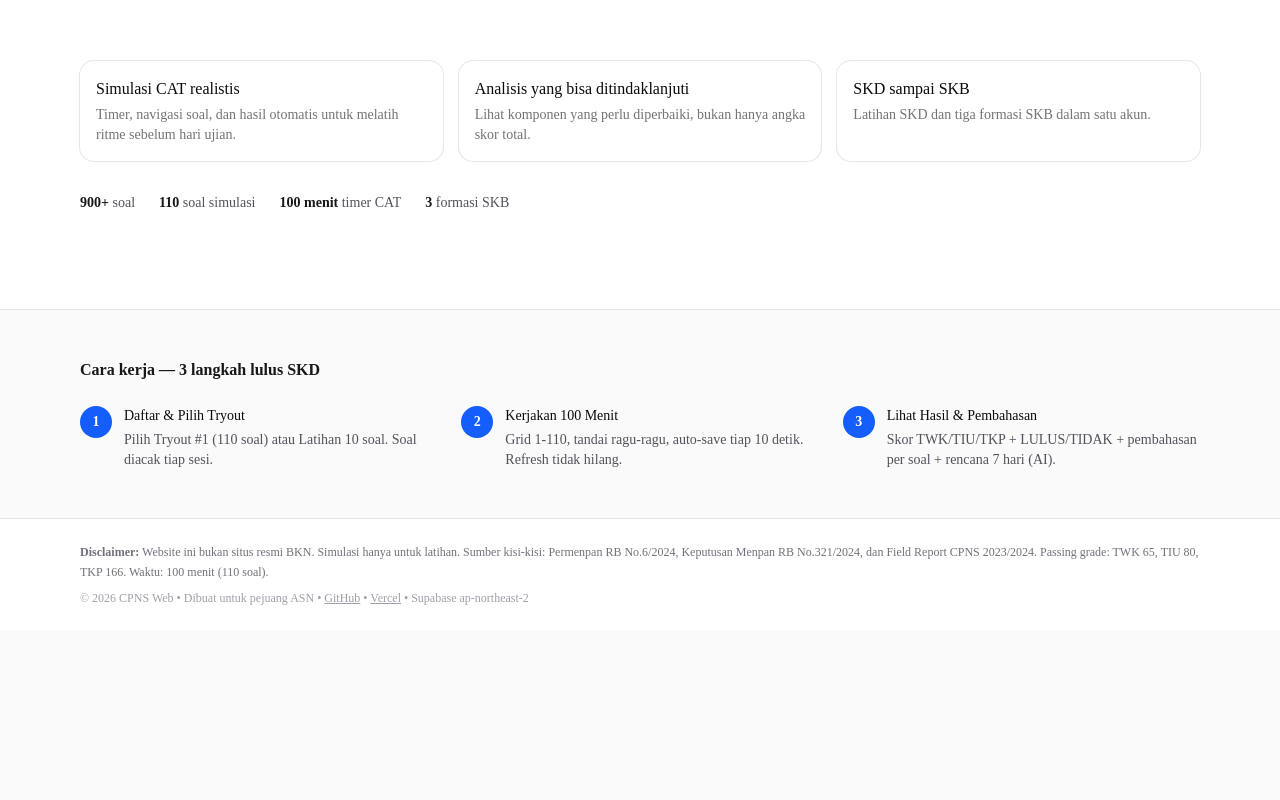
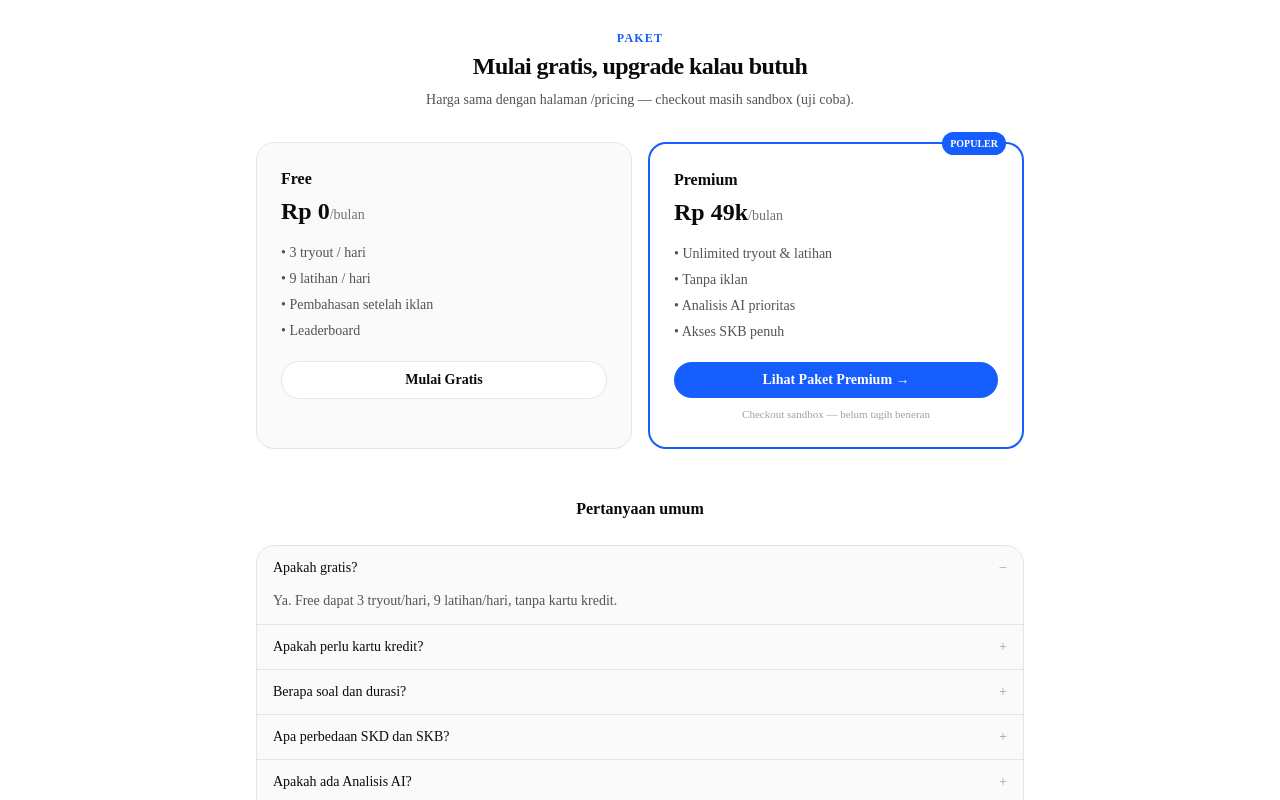
Before and after one commit to RhazorJavkins/CPNS_WEB, a Next.js app: page / in a window 1280 px wide. Shown: the part 3940-4740 px from the top of the page. Before the commit the page ends 4570 px from the top, so only its background shows below. Built offline with nearby package versions, Linux system fonts and the light colour scheme; no server answers; the database is empty.

Commit message:
feat: Fase 7 PricingFaq
- 2 kartu Free/Premium Rp49k, CTA /pricing, sandbox note, FAQ 8 item accordion + JSON-LD sinkron

```diff
--- a/src/app/page.tsx
+++ b/src/app/page.tsx
@@ -7,6 +7,7 @@ import ProductWalkthrough from "@/components/landing/ProductWalkthrough";
 import FeatureShowcase from "@/components/landing/FeatureShowcase";
 import SkbSection from "@/components/landing/SkbSection";
 import ResultPreview from "@/components/landing/ResultPreview";
+import PricingFaq from "@/components/landing/PricingFaq";
 
 function FAQSchema() {
   const faq = {
@@ -60,6 +61,7 @@ export default function Home() {
       <FeatureShowcase />
       <SkbSection />
       <ResultPreview />
+      <PricingFaq />
       <section className="flex-1 bg-white dark:bg-zinc-900">
         <div className="max-w-6xl mx-auto px-4 py-16 md:py-24">
           <div className="grid gap-4 md:grid-cols-3">
--- /dev/null
+++ b/src/components/landing/PricingFaq.tsx
@@ -0,0 +1,71 @@
+"use client";
+import Link from "next/link";
+import { useState } from "react";
+
+const faqs = [
+  { q: "Apakah gratis?", a: "Ya. Free dapat 3 tryout/hari, 9 latihan/hari, tanpa kartu kredit." },
+  { q: "Apakah perlu kartu kredit?", a: "Tidak. Daftar pakai email saja." },
+  { q: "Berapa soal dan durasi?", a: "SKD 110 soal (TWK 30, TIU 35, TKP 45) — 100 menit. SKB 200 soal per formasi." },
+  { q: "Apa perbedaan SKD dan SKB?", a: "SKD seleksi dasar (TWK/TIU/TKP). SKB seleksi bidang sesuai formasi Guru/Nakes/Teknis." },
+  { q: "Apakah ada Analisis AI?", a: "Ada. AI rangkum kelemahan + buat rencana 7 hari dari riwayat tryout kamu." },
+  { q: "Bagaimana iklan reward bekerja?", a: "Free lihat iklan setelah submit untuk buka pembahasan — Premium tanpa iklan." },
+  { q: "Apakah ada leaderboard?", a: "Ada. Top 100 nasional & leaderboard khusus Tryout Akbar mingguan." },
+  { q: "Apakah CPNS Web situs resmi BKN?", a: "Bukan. Ini platform latihan mandiri — bukan situs resmi BKN/instansi pemerintah." },
+];
+
+export default function PricingFaq() {
+  const [open, setOpen] = useState<number | null>(0);
+  return (
+    <section className="bg-white dark:bg-zinc-950 border-t">
+      <div className="max-w-6xl mx-auto px-4 py-12 md:py-16">
+        {/* Pricing preview */}
+        <div className="text-center max-w-2xl mx-auto">
+          <p className="text-xs font-semibold tracking-widest uppercase text-blue-600">Paket</p>
+          <h2 className="text-xl md:text-2xl font-bold tracking-tight mt-1">Mulai gratis, upgrade kalau butuh</h2>
+          <p className="text-sm text-zinc-600 dark:text-zinc-400 mt-2">Harga sama dengan halaman /pricing — checkout masih sandbox (uji coba).</p>
+        </div>
+        <div className="mt-8 grid gap-4 md:grid-cols-2 max-w-3xl mx-auto">
+          <div className="rounded-2xl border bg-zinc-50 dark:bg-zinc-900 p-6">
+            <h3 className="font-bold">Free</h3>
+            <p className="text-2xl font-black mt-1">Rp 0<span className="text-sm font-medium text-zinc-500">/bulan</span></p>
+            <ul className="mt-4 space-y-1.5 text-sm text-zinc-600 dark:text-zinc-400">
+              <li>• 3 tryout / hari</li>
+              <li>• 9 latihan / hari</li>
+              <li>• Pembahasan setelah iklan</li>
+              <li>• Leaderboard</li>
+            </ul>
+            <Link href="/tryout" className="mt-5 inline-flex w-full justify-center rounded-full border bg-white dark:bg-zinc-800 py-2 text-sm font-semibold">Mulai Gratis</Link>
+          </div>
+          <div className="rounded-2xl border-2 border-blue-600 bg-white dark:bg-zinc-900 p-6 relative">
+            <span className="absolute -top-3 right-4 bg-blue-600 text-white text-[10px] font-bold px-2 py-1 rounded-full">POPULER</span>
+            <h3 className="font-bold">Premium</h3>
+            <p className="text-2xl font-black mt-1">Rp 49k<span className="text-sm font-medium text-zinc-500">/bulan</span></p>
+            <ul className="mt-4 space-y-1.5 text-sm text-zinc-600 dark:text-zinc-400">
+              <li>• Unlimited tryout & latihan</li>
+              <li>• Tanpa iklan</li>
+              <li>• Analisis AI prioritas</li>
+              <li>• Akses SKB penuh</li>
+            </ul>
+            <Link href="/pricing" className="mt-5 inline-flex w-full justify-center rounded-full bg-blue-600 text-white py-2 text-sm font-semibold">Lihat Paket Premium →</Link>
+            <p className="text-[11px] text-zinc-400 mt-2 text-center">Checkout sandbox — belum tagih beneran</p>
+          </div>
+        </div>
+
+        {/* FAQ */}
+        <div className="mt-12 max-w-3xl mx-auto">
+          <h3 className="font-bold text-center">Pertanyaan umum</h3>
+          <div className="mt-6 divide-y border rounded-2xl bg-zinc-50 dark:bg-zinc-900">
+            {faqs.map((f, i) => (
+              <div key={f.q} className="px-4">
+                <button onClick={() => setOpen(open === i ? null : i)} className="w-full flex justify-between items-center py-3 text-left text-sm font-medium">
+                  <span>{f.q}</span><span className="text-zinc-400 ml-3 shrink-0">{open === i ? "−" : "+"}</span>
+                </button>
+                {open === i && <p className="pb-3 text-sm text-zinc-600 dark:text-zinc-400 leading-relaxed">{f.a}</p>}
+              </div>
+            ))}
+          </div>
+        </div>
+      </div>
+    </section>
+  );
+}
```
